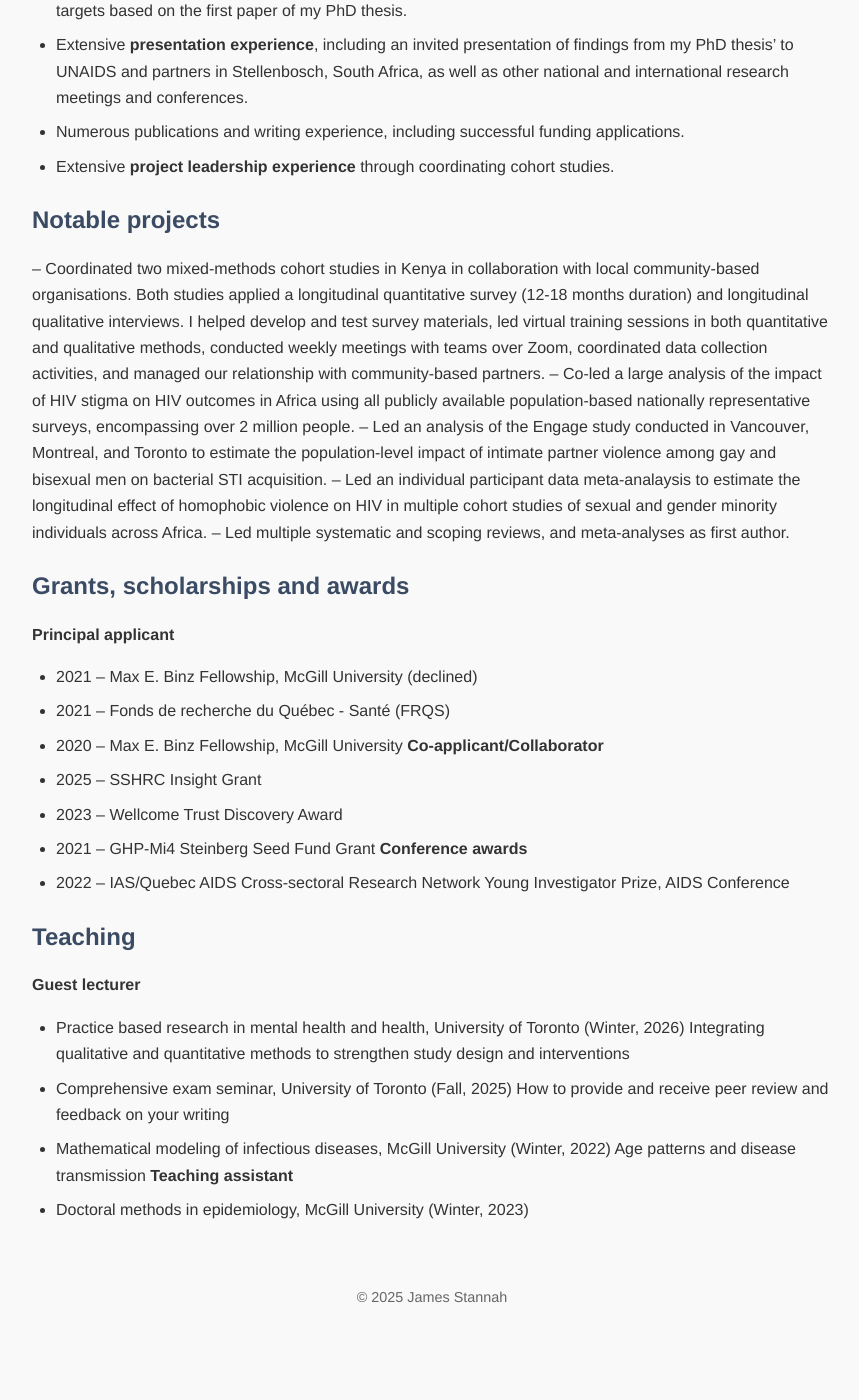
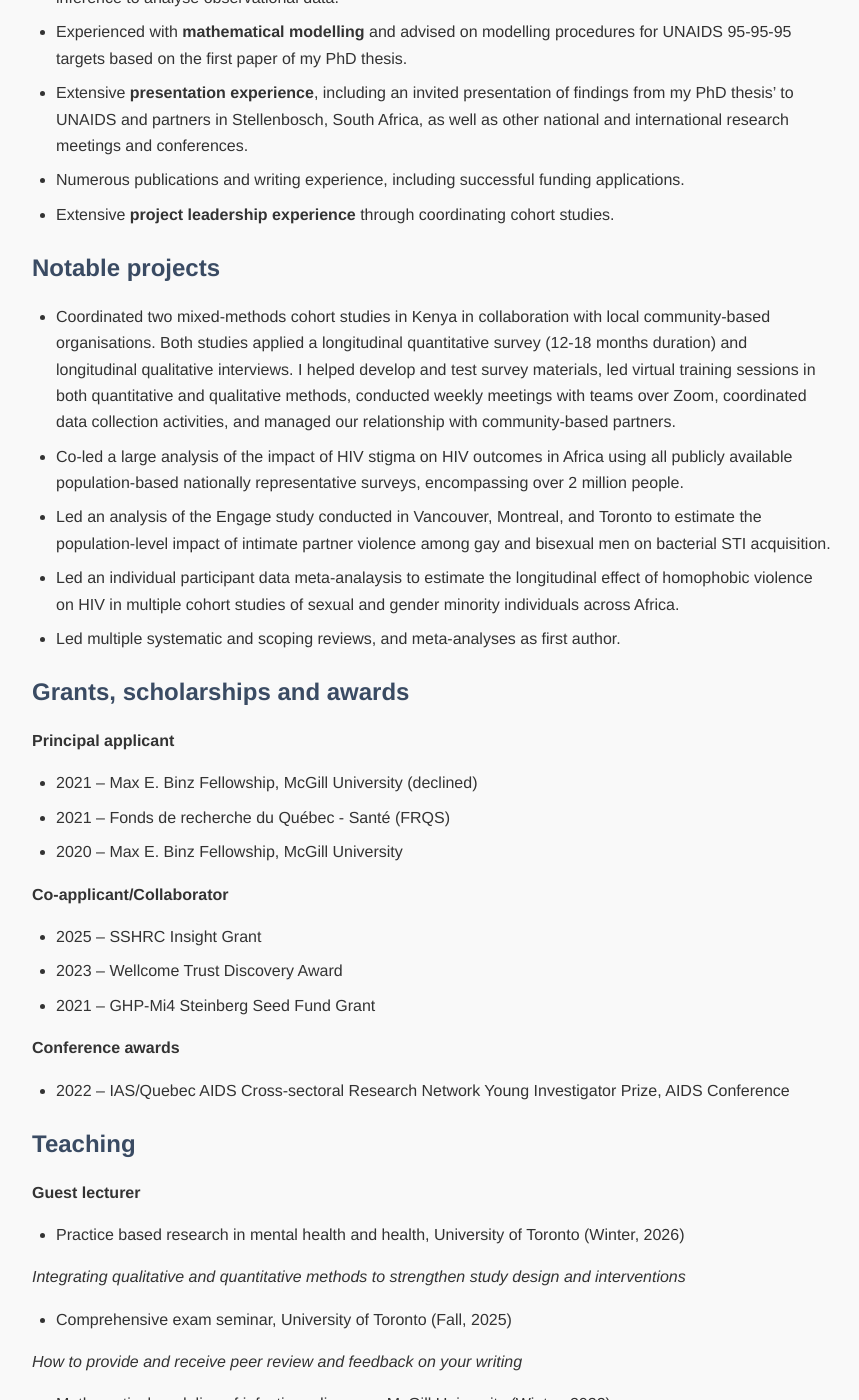
Before and after one commit to jamesstannah/jamesstannah.github.io, a Jekyll site: the page built from cv.md, in a window 1280 px wide and 1400 px high, scrolled down 1348 px. Shown: the whole window, without its empty margins (208-1067 px from the left). Built offline with Jekyll 4.4.1, drawn with Linux system fonts in a browser that asks for light colours; before the commit the page ends 2702 px from its top, so only the background shows below that; some of the changed text lies outside the part shown.

Commit message:
Update cv.md

```diff
--- a/cv.md
+++ b/cv.md
@@ -18,16 +18,19 @@ PhD-trained epidemiologist focused on HIV epidemiology among key populations, pa
 ## Work experience
 
 **University of Toronto, Faculty of Social Work** (Toronto, Canada)
+
 *Postdoctoral researcher in epidemiology and social work* (August 2025 - August 2026)
 - Conducted research on links between climate-related extreme weather, resource insecurity, and mental and sexual health vulnerabilities, supervised by Dr. Carmen Logie.
 
 **McGill University, Department of Epidemiology** (Montreal, Canada)
+
 *Research associate in HIV epidemiology* (December 2024-July 2025)
 - Conducted epidemiological research on links between intimate partner violence and STI acquisition, and between stigma and HIV, supervised by Dr. Mathieu Maheu-Giroux.
 
 **Imperial College London, Department of Infectious Disease Epidemiology** (London, UK)
+
 *Research assistant in HIV epidemiology* (October 2017 - July 2019)
-- Conducted systematic reviews and meta-analyses on engagement in HIV treatment and care and links with structural factors, including criminalisation, among key populations, supervised by Prof. Marie-Claude Boily
+- Conducted systematic reviews and meta-analyses on engagement in HIV treatment and care and links with structural factors, including criminalisation, among key populations, supervised by Prof. Marie-Claude Boily.
 
 ## Skills
 - Extensive experience in **statistical analysis using R, Stata, and Stan**, applying frequentist and Bayesian methods, including regression, meta-analysis, subgroup and sensitivity analyses, latent modelling, and causal inference to analyse observational data.
@@ -37,31 +40,39 @@ PhD-trained epidemiologist focused on HIV epidemiology among key populations, pa
 - Extensive **project leadership experience** through coordinating cohort studies.
 
 ## Notable projects
--- Coordinated two mixed-methods cohort studies in Kenya in collaboration with local community-based organisations. Both studies applied a longitudinal quantitative survey (12-18 months duration) and longitudinal qualitative interviews. I helped develop and test survey materials, led virtual training sessions in both quantitative and qualitative methods, conducted weekly meetings with teams over Zoom, coordinated data collection activities, and managed our relationship with community-based partners.
--- Co-led a large analysis of the impact of HIV stigma on HIV outcomes in Africa using all publicly available population-based nationally representative surveys, encompassing over 2 million people.
--- Led an analysis of the Engage study conducted in Vancouver, Montreal, and Toronto to estimate the population-level impact of intimate partner violence among gay and bisexual men on bacterial STI acquisition.
--- Led an individual participant data meta-analaysis to estimate the longitudinal effect of homophobic violence on HIV in multiple cohort studies of sexual and gender minority individuals across Africa.
--- Led multiple systematic and scoping reviews, and meta-analyses as first author.
+- Coordinated two mixed-methods cohort studies in Kenya in collaboration with local community-based organisations. Both studies applied a longitudinal quantitative survey (12-18 months duration) and longitudinal qualitative interviews. I helped develop and test survey materials, led virtual training sessions in both quantitative and qualitative methods, conducted weekly meetings with teams over Zoom, coordinated data collection activities, and managed our relationship with community-based partners.
+- Co-led a large analysis of the impact of HIV stigma on HIV outcomes in Africa using all publicly available population-based nationally representative surveys, encompassing over 2 million people.
+- Led an analysis of the Engage study conducted in Vancouver, Montreal, and Toronto to estimate the population-level impact of intimate partner violence among gay and bisexual men on bacterial STI acquisition.
+- Led an individual participant data meta-analaysis to estimate the longitudinal effect of homophobic violence on HIV in multiple cohort studies of sexual and gender minority individuals across Africa.
+- Led multiple systematic and scoping reviews, and meta-analyses as first author.
 
 ## Grants, scholarships and awards
 **Principal applicant**
 -	2021 – Max E. Binz Fellowship, McGill University (declined)
 -	2021 – Fonds de recherche du Québec - Santé (FRQS)
 -	2020 – Max E. Binz Fellowship, McGill University
+
 **Co-applicant/Collaborator**
 -	2025 – SSHRC Insight Grant
 -	2023 – Wellcome Trust Discovery Award
 -	2021 – GHP-Mi4 Steinberg Seed Fund Grant
+
 **Conference awards**
 -	2022 – IAS/Quebec AIDS Cross-sectoral Research Network Young Investigator Prize, AIDS Conference
 
 ## Teaching
 **Guest lecturer**
 -	Practice based research in mental health and health, University of Toronto (Winter, 2026)
-Integrating qualitative and quantitative methods to strengthen study design and interventions
+
+*Integrating qualitative and quantitative methods to strengthen study design and interventions*
+
 -	Comprehensive exam seminar, University of Toronto (Fall, 2025)
-How to provide and receive peer review and feedback on your writing
+
+*How to provide and receive peer review and feedback on your writing*
+
 -	Mathematical modeling of infectious diseases, McGill University (Winter, 2022)
-Age patterns and disease transmission
+
+*Age patterns and disease transmission*
+
 **Teaching assistant**
 -	Doctoral methods in epidemiology, McGill University (Winter, 2023)
```
